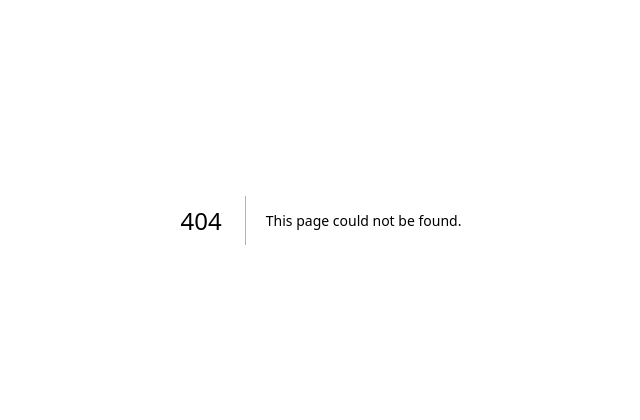
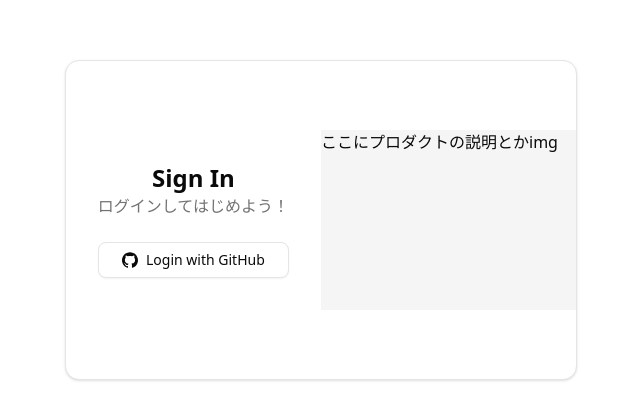
Before and after one commit to Zenn-AI-Hackathon-Team/prnews, a Next.js app in the folder frontend/: page /login in a window 1280 px wide. Before the commit this address had no page. Shown: the part 180-600 px from the top of the page, without its empty margins (319-959 px from the left). Built offline with nearby package versions, Linux system fonts and the light colour scheme.

Commit message:
loginのデザインとファイルの場所変更

```diff
--- /dev/null
+++ b/frontend/src/app/login/page.tsx
@@ -0,0 +1,20 @@
+'use client';
+import { LoginForm } from "@/components/ui/loginform";
+import { Githublogin } from "@/lib/auth/login";
+
+export default function Home() {
+    const handlegithublogin = async()=>{
+        try{
+            await Githublogin();
+        }catch(e){
+            console.log(e);
+        }
+    }
+    return (
+        <div className="flex min-h-svh w-full items-center justify-center p-6 md:p-10">
+            <div className="w-full max-w-sm">
+                <LoginForm className="w-full" onGithubLogin={handlegithublogin}/>
+            </div>
+        </div>
+    );
+}
--- a/frontend/src/components/ui/loginform.tsx
+++ b/frontend/src/components/ui/loginform.tsx
@@ -1,12 +1,19 @@
+'use client';
 import { Button } from "@/components/ui/button";
 import { Card, CardContent } from "@/components/ui/card";
 import { Input } from "@/components/ui/input";
 import { cn } from "@/lib/utils";
 
+type LoginFormProps = {
+  onGithubLogin: () => void
+} & React.ComponentProps<"div">
+
+
 export function LoginForm({
+    onGithubLogin,
 	className,
 	...props
-}: React.ComponentProps<"div">) {
+}: LoginFormProps) {
 	return (
 		<div
 			className={cn("flex flex-col gap-6 items-center", className)}
@@ -26,9 +33,9 @@ export function LoginForm({
 								</p>
 							</div>
 
-							<Button variant="outline" className="w-full">
+							<Button variant="outline" className="w-full" type="button" onClick={onGithubLogin}>
 								<svg xmlns="http://www.w3.org/2000/svg" viewBox="0 0 24 24">
-                                <title>GitHub icon</title>
+									<title>GitHub icon</title>
 									<path
 										d="M12 .297c-6.63 0-12 5.373-12 12 0 5.303 3.438 9.8 8.205 11.385.6.113.82-.258.82-.577 0-.285-.01-1.04-.015-2.04-3.338.724-4.042-1.61-4.042-1.61C4.422 18.07 3.633 17.7 3.633 17.7c-1.087-.744.084-.729.084-.729 1.205.084 1.838 1.236 1.838 1.236 1.07 1.835 2.809 1.305 3.495.998.108-.776.417-1.305.76-1.605-2.665-.3-5.466-1.332-5.466-5.93 0-1.31.465-2.38 1.235-3.22-.135-.303-.54-1.523.105-3.176 0 0 1.005-.322 3.3 1.23.96-.267 1.98-.399 3-.405 1.02.006 2.04.138 3 .405 2.28-1.552 3.285-1.23 3.285-1.23.645 1.653.24 2.873.12 3.176.765.84 1.23 1.91 1.23 3.22 0 4.61-2.805 5.625-5.475 5.92.42.36.81 1.096.81 2.22 0 1.606-.015 2.896-.015 3.286 0 .315.21.69.825.57C20.565 22.092 24 17.592 24 12.297c0-6.627-5.373-12-12-12"
 										fill="currentColor"
--- /dev/null
+++ b/frontend/src/lib/auth/login.ts
@@ -0,0 +1,8 @@
+
+export function Githublogin(){
+    const clientId = process.env.NEXT_PUBLIC_GITHUB_CLIENT_ID!
+    const redirectUri = process.env.NEXT_PUBLIC_GITHUB_REDIRECT_URI!
+
+    const githubAuthUrl = `https://github.com/login/oauth/authorize?client_id=${clientId}&redirect_uri=${redirectUri}&scope=user:read `;
+    window.location.href = githubAuthUrl;
+}
```
